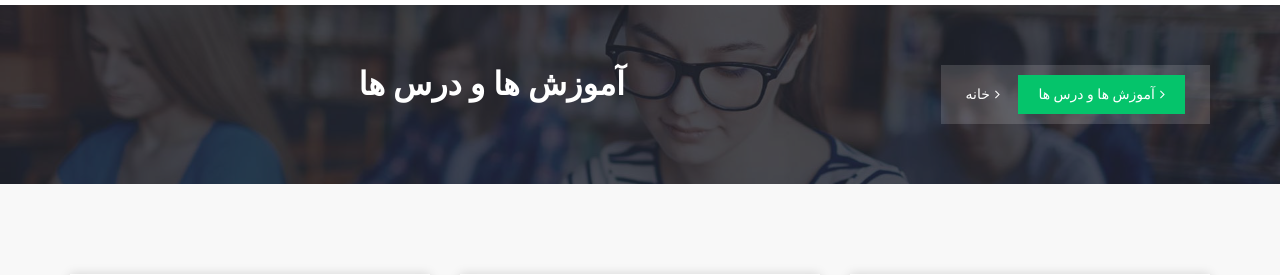
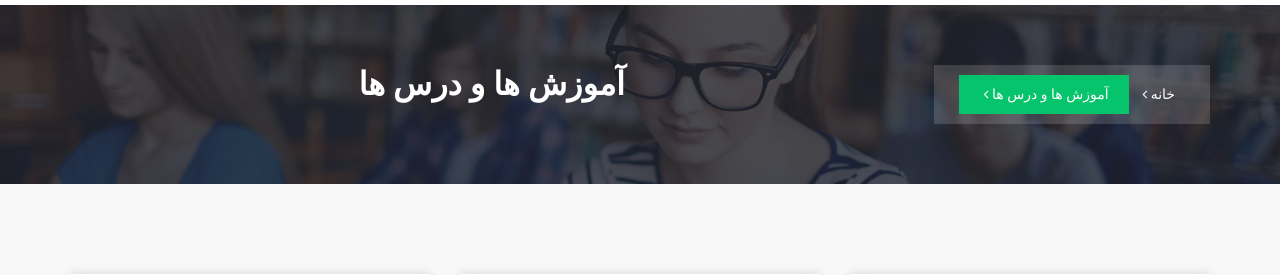
Before and after one commit to Smaaneh/Project-files, a PHP site: page /courses.html in a window 1280 px wide. Shown: the part 85-360 px from the top of the page. Run offline with PHP 8.4, Linux system fonts and the light colour scheme; some libraries are stand-ins or nearby versions; some web fonts are replaced.

Commit message:
update bread-list

```diff
--- a/langute/courses.html
+++ b/langute/courses.html
@@ -108,8 +108,8 @@
 					</div>
 					<div class="col-lg-6 col-md-6 col-12">
 						<ul class="bread-list">
-							<li><a href="index.html">خانه<i class="fa fa-angle-right"></i></a></li>
-							<li class="active"><a href="courses.html">آموزش ها و درس ها<i class="fa fa-angle-right"></i></a></li>
+							<li><a href="index.html">خانه <i class="fa fa-angle-left"></i></a></li>
+							<li class="active"><a href="courses.html"> آموزش ها و درس ها <i class="fa fa-angle-left"></i></a></li>
 						</ul>
 					</div>
 				</div>
--- a/langute/style.css
+++ b/langute/style.css
@@ -1980,6 +1980,7 @@ direction: rtl;
 	display: inline-block;
 	padding: 10px 25px;
 	float: right;
+  direction: rtl;
 }
 .breadcrumbs ul li {
 	display: inline-block;
```
